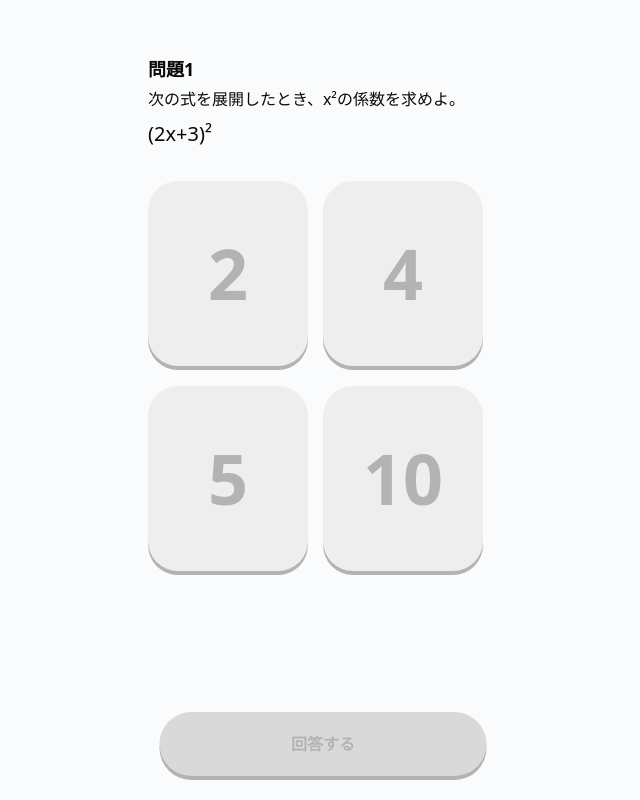
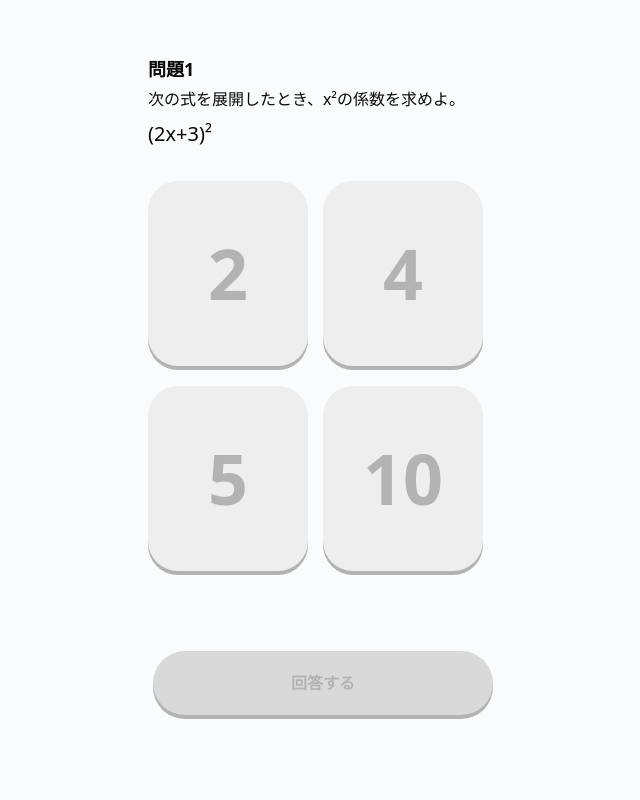
Before and after one commit to Etudia-Study/Etudia-app, a Next.js app: page /practice in a window 1280 px wide. Shown: the whole page, without its empty margins (317-957 px from the left). Built offline with nearby package versions, Linux system fonts and the light colour scheme.

Commit message:
回答するボタンの固定解除

```diff
--- a/app/practice/page.tsx
+++ b/app/practice/page.tsx
@@ -35,7 +35,7 @@ export default function PracticePage() {
       </section>
 
       {/* 回答するボタン */}
-      <div className="fixed bottom-6 left-1/2 -translate-x-1/2 w-[327px]">
+      <div className="mx-auto mt-20 w-[340px]">
         <button
           disabled={!selected || judged}
           onClick={() => setJudged(true)}
```
Lines whose indentation alone changed are shown as unchanged.
